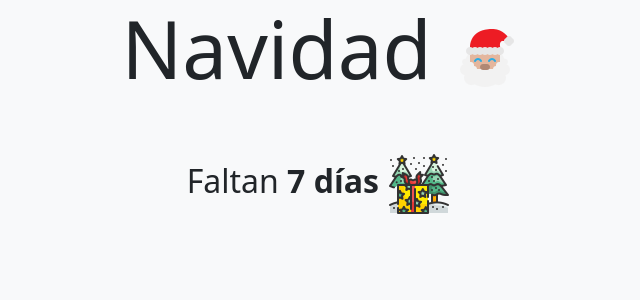
After one commit to eserna27/holidays, a Rails app: page /welcome/show in a window 1280 px wide. The commit adds this page. Shown: the top 300 px of the page, without its empty margins (321-961 px from the left). Run offline with Rails 7, Linux system fonts and the light colour scheme; style sheets or scripts are compiled from the project's sources; some libraries are stand-ins or nearby versions.

Commit message:
show for christmas

```diff
--- /dev/null
+++ b/app/controllers/welcome_controller.rb
@@ -0,0 +1,5 @@
+class WelcomeController < ApplicationController
+  def show
+    render locals: { chrismas_counter: ChristmasCounter.new }
+  end
+end
--- /dev/null
+++ b/app/helpers/welcome_helper.rb
@@ -0,0 +1,2 @@
+module WelcomeHelper
+end
--- /dev/null
+++ b/app/javascript/controllers/counter_controller.js
@@ -0,0 +1,9 @@
+import { Controller } from "@hotwired/stimulus"
+
+export default class extends Controller {
+  static targets = [ "display" ]
+
+  connect() {
+    console.log("hola");
+  }
+}
--- a/app/javascript/controllers/index.js
+++ b/app/javascript/controllers/index.js
@@ -6,3 +6,6 @@ import { application } from "./application"
 
 import HelloController from "./hello_controller"
 application.register("hello", HelloController)
+
+import CounterController from "./counter_controller"
+application.register("counter", CounterController)
--- /dev/null
+++ b/app/models/christmas_counter.rb
@@ -0,0 +1,9 @@
+class ChristmasCounter
+  include Counter
+
+  DATE = DateTime.new(2021, 12, 25)
+
+  def days_until_christmas
+    days_until(DATE)
+  end
+end
--- /dev/null
+++ b/app/models/counter.rb
@@ -0,0 +1,5 @@
+module Counter
+  def days_until(date)
+    (date - Date.current).to_i
+  end
+end
--- a/app/views/layouts/application.html.erb
+++ b/app/views/layouts/application.html.erb
@@ -10,7 +10,7 @@
     <%= javascript_include_tag "application", "data-turbo-track": "reload", defer: true %>
   </head>
 
-  <body>
+  <body class="bg-light">
     <%= yield %>
   </body>
 </html>
--- /dev/null
+++ b/app/views/welcome/show.html.erb
@@ -0,0 +1,12 @@
+<section id="title">
+  <div class="d-flex justify-content-center">
+    <h1 class="display-1">Navidad <%= image_tag("clous.png") %></h1>
+  </div>
+</section>
+<section id="counter">
+  <div class="d-flex justify-content-center mt-5" data-controller="counter">
+    <div class="" data-counter="display">
+      <h2>Faltan <strong><%= "#{pluralize(chrismas_counter.days_until_christmas, "día")}" %></<strong> <%= image_tag("three-gifts.png") %></h2>
+    </div>
+  </div>
+</section>
--- a/config/routes.rb
+++ b/config/routes.rb
@@ -1,6 +1,8 @@
 Rails.application.routes.draw do
+  get 'welcome/show'
   # Define your application routes per the DSL in https://guides.rubyonrails.org/routing.html
 
   # Defines the root path route ("/")
   # root "articles#index"
+  root "welcome#show"
 end
```
Also changed, not shown: app/assets/images/clous.png (added), app/assets/images/crown.png (added), app/assets/images/sphere.png (added), app/assets/images/stars.png (added), app/assets/images/three-gifts.png (added).
